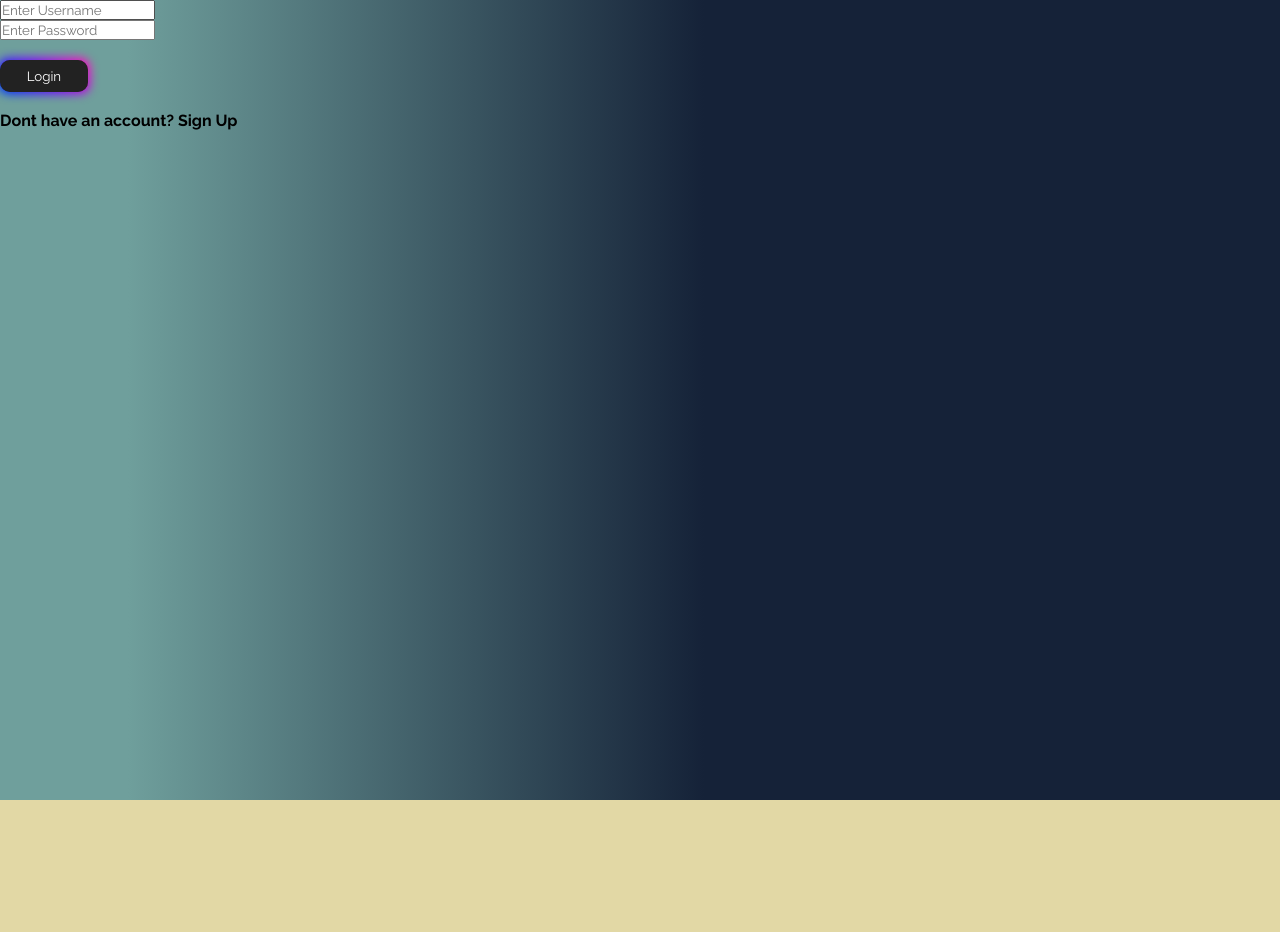
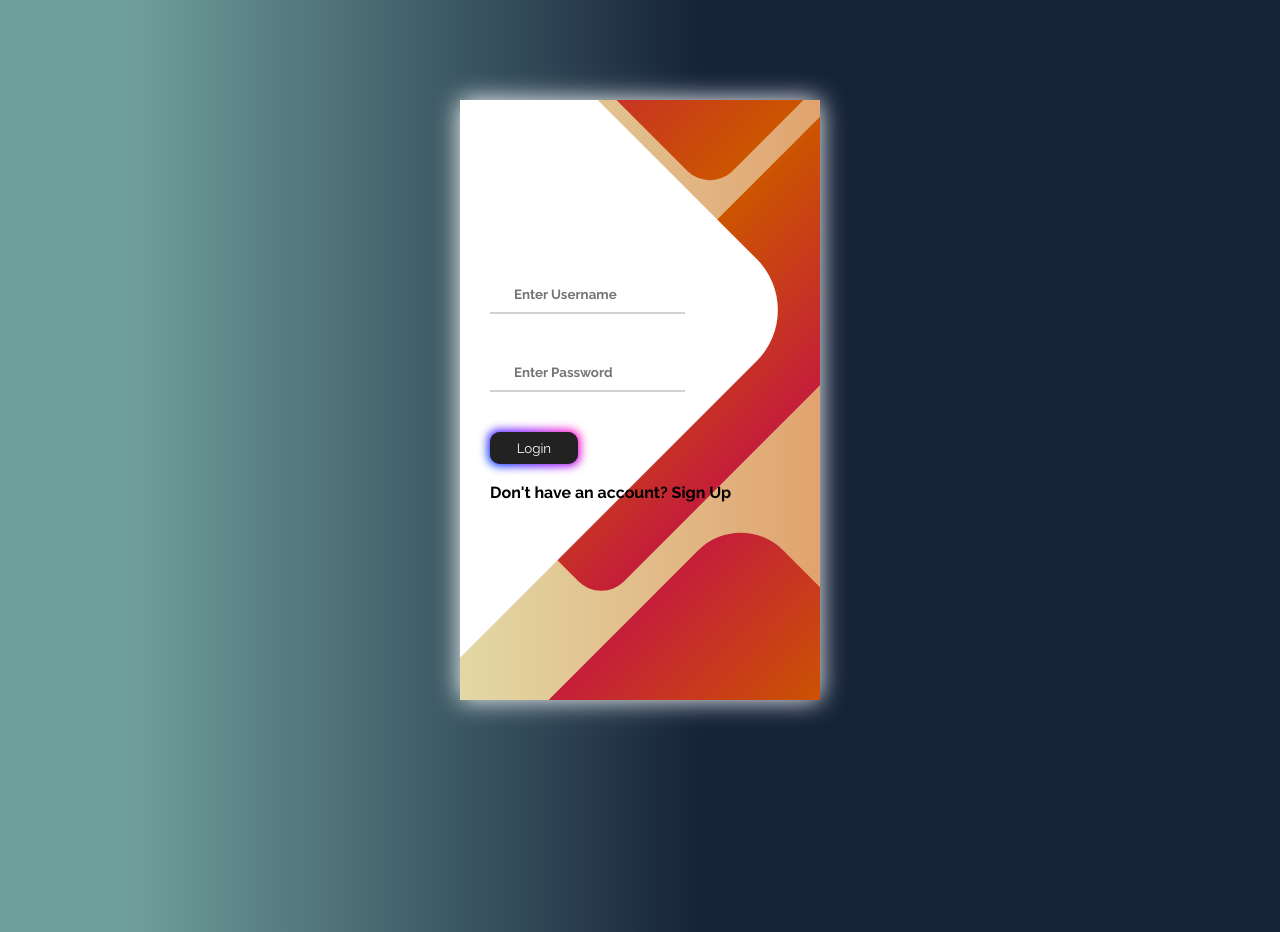
Before and after one commit to daceCS/ReFrame-React, a React (Vite) app in the folder frontend/: page /login in a window 1280 px wide. Before the commit the page ends 800 px from the top, so only its background shows below. Built offline with nearby package versions, Linux system fonts and the light colour scheme.

Commit message:
Update Login.jsx

```diff
--- a/frontend/src/pages/Login.jsx
+++ b/frontend/src/pages/Login.jsx
@@ -1,51 +1,56 @@
+import "../css/signup&signin.css";
+import { useState } from "react";
+import Axios from "axios";
+
+
 function Login() {
   return (
-    <div className="container">
-      <div className="screen">
-        <div className="screen__content">
-          <div className="login">
-            <div className="login__field">
-              <i className="login__icon fas fa-user"></i>
+    <div className="inputContainer">
+      <div className="inputScreen">
+        <div className="inputScreen__content">
+          <div className="inputsDiv">
+            <div className="input__field">
+              <i className="input__icon fas fa-user"></i>
               <input
                 type="text"
-                className="login__input"
+                className="usernameAndpasswordInput"
                 id="username"
                 placeholder="Enter Username"
                 onkeypress="return event.charCode != 32"
                 maxlength="14"
               />
             </div>
-            <div className="login__field">
-              <i className="login__icon fas fa-lock"></i>
+            <div className="input__field">
+              <i className="input__icon fas fa-lock"></i>
               <input
                 type="password"
-                className="login__input"
+                className="usernameAndpasswordInput"
                 id="password"
                 placeholder="Enter Password"
                 onkeypress="return event.charCode != 32"
               />
             </div>
             <button
-              className="create-account-button"
+              className="login-button"
               role="button"
-              id="create-account-button"
+              id="login-button"
               onclick="login()"
             >
               Login
             </button>
             <br />
             <br />
-            <a href="/create-account" id="signup-link">
-              Dont have an account? Sign Up
+            <a href="/signup" id="signup-link">
+              Don't have an account? Sign Up
             </a>
           </div>
         </div>
 
-        <div className="screen__background">
-          <span className="screen__background__shape screen__background__shape4"></span>
-          <span className="screen__background__shape screen__background__shape3"></span>
-          <span className="screen__background__shape screen__background__shape2"></span>
-          <span className="screen__background__shape screen__background__shape1"></span>
+        <div className="inputScreen__background">
+          <span className="inputScreen__background__shape inputScreen__background__shape4"></span>
+          <span className="inputScreen__background__shape inputScreen__background__shape3"></span>
+          <span className="inputScreen__background__shape inputScreen__background__shape2"></span>
+          <span className="inputScreen__background__shape inputScreen__background__shape1"></span>
         </div>
       </div>
     </div>
```
